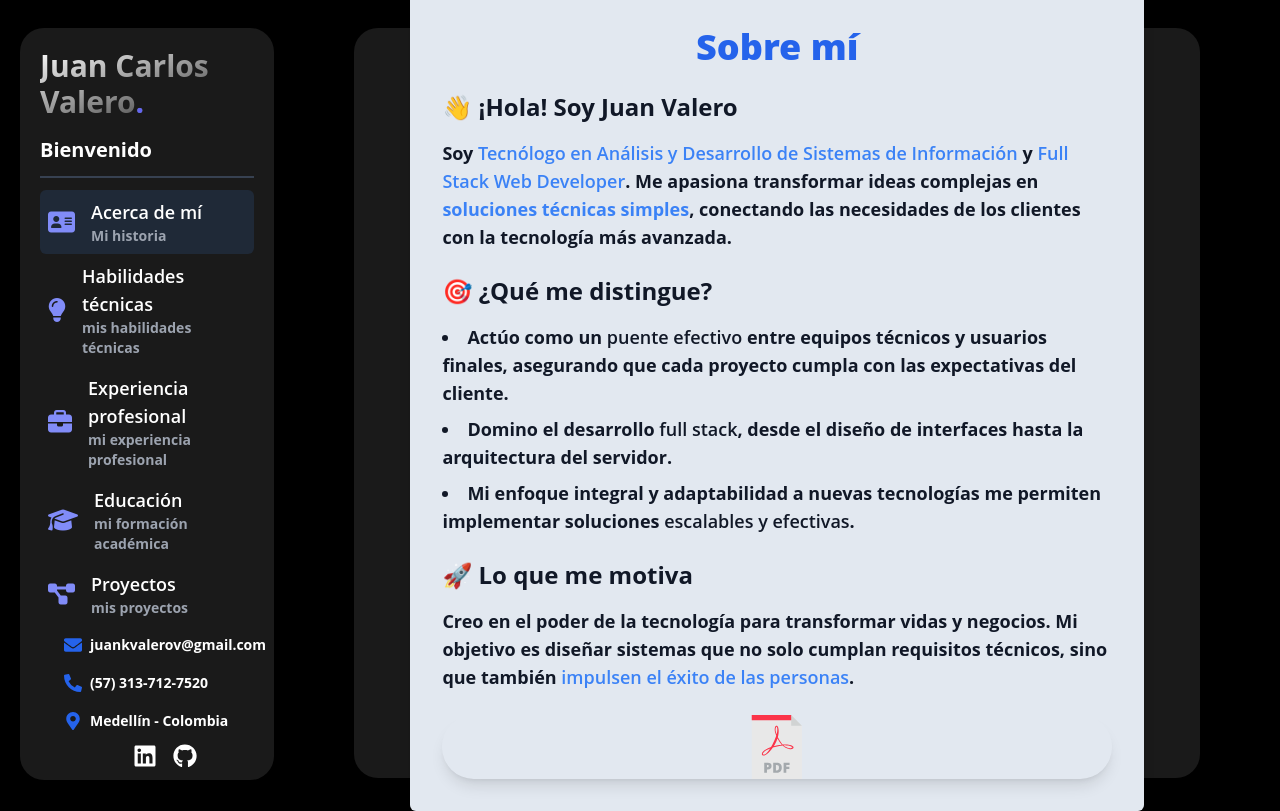
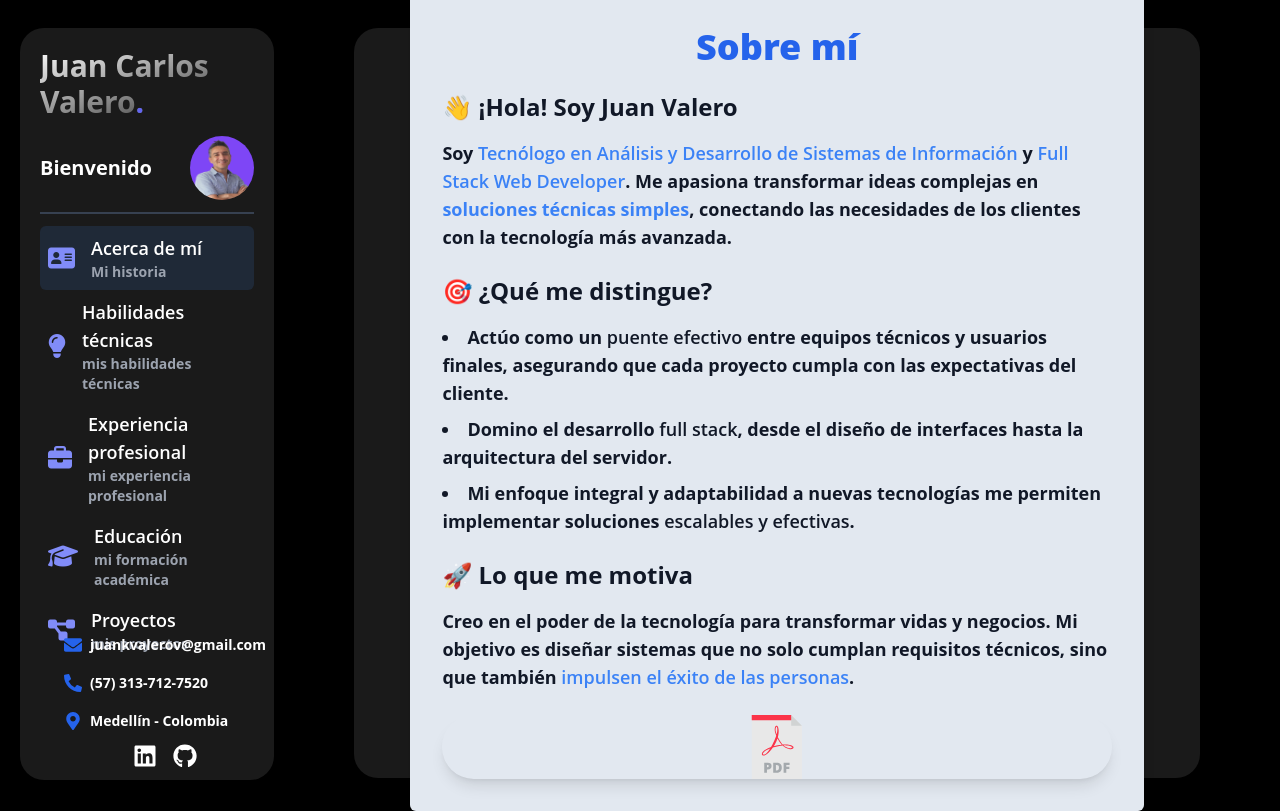
Before and after one commit to JCValeroVergara/portafolio, a React (Vite) app in the folder client/: page /about-me in a window 1280 px wide. Built offline with nearby package versions, Linux system fonts and the light colour scheme; what tailwindcss-animated would draw is missing.

Commit message:
feat: Enhance DashboardLayout with welcome message and avatar image

```diff
--- a/client/src/presentation/layouts/DashboardLayout.tsx
+++ b/client/src/presentation/layouts/DashboardLayout.tsx
@@ -9,8 +9,11 @@ export const DashboardLayout = () => {
         <nav className="hidden sm:flex flex-col ml-5 w-[370px] min-h-[calc(100vh-3.0rem)] bg-white bg-opacity-10 p-5 rounded-3xl">
             <h1 className="font-bold text-lg lg:text-3xl bg-gradient-to-br from-white via-white/50 bg-clip-text text-transparent">
             Juan Carlos Valero<span className="text-indigo-500">.</span>
-            </h1>
-            <span className="text-xl">Bienvenido</span>
+                </h1>
+                <div className='flex flex-row items-center'>
+                    <span className="text-xl">Bienvenido</span>
+                    <img className="w-16 h-16 rounded-full ml-auto" src="/FullStack.png" alt="Rounded avatar"></img>
+                </div>
 
             <div className="border-gray-700 border my-3" />
 
```
Also changed, not shown: client/public/FullStack.png (added).
